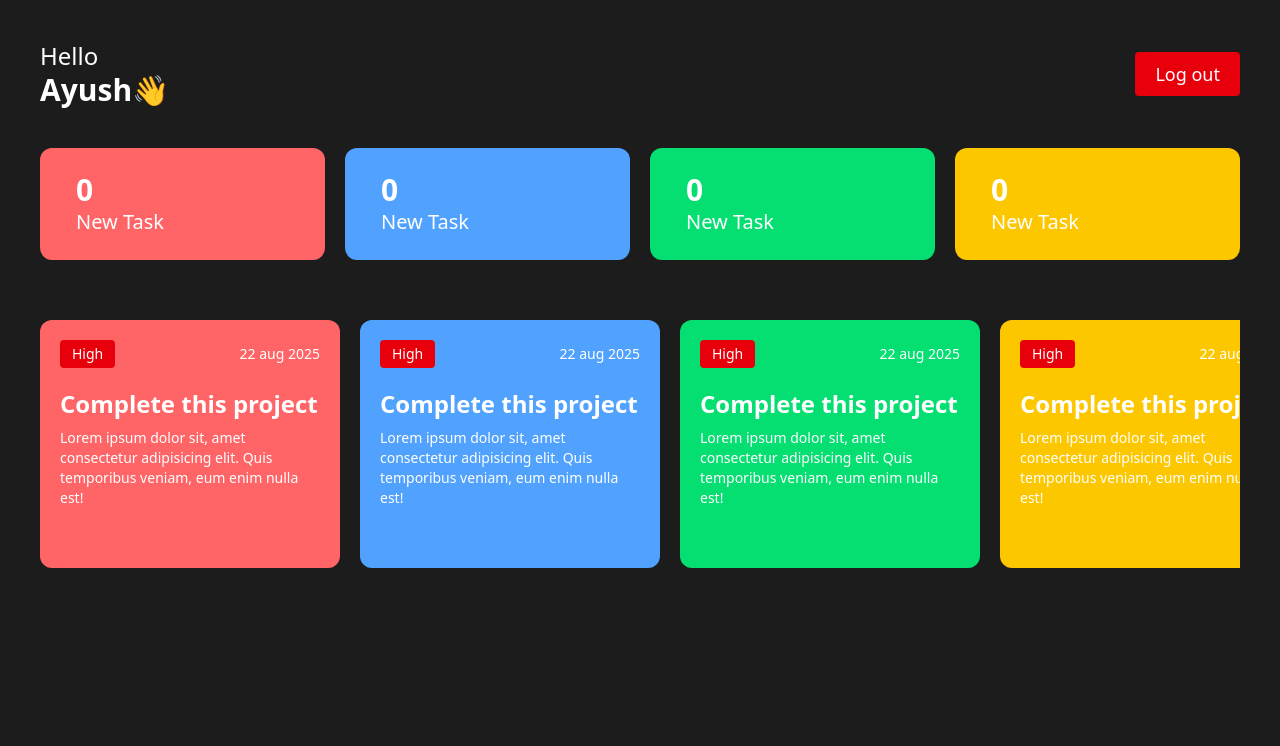
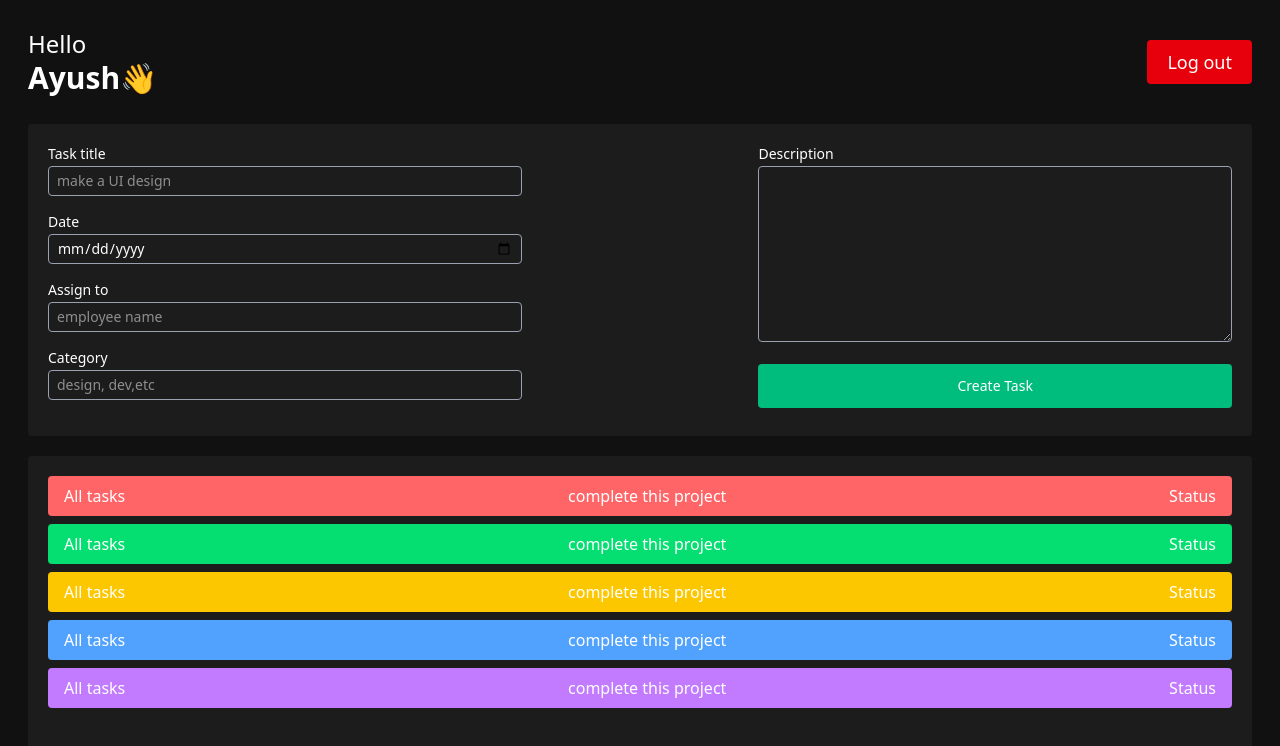
Before and after one commit to AyushWalke/Employee-management-System, a React (Vite) app: page / in a window 1280 px wide. Shown: the top 746 px of the page. Built offline with nearby package versions, Linux system fonts and the light colour scheme.

Commit message:
create admin dashboard

```diff
--- a/src/App.jsx
+++ b/src/App.jsx
@@ -1,12 +1,14 @@
 import React from 'react'
 import Login from './components/Auth/Login'
 import EmployeeDashboard from './components/Dashboard/EmployeeDashboard'
+import AdminDashboard from './components/Dashboard/AdminDashboard'
 
 const App = () => {
   return (
     <>
     {/* <Login /> */}
-    <EmployeeDashboard/>
+    {/* <EmployeeDashboard/> */}
+    <AdminDashboard />
     </>
   )
 }
--- a/src/components/Dashboard/AdminDashboard.jsx
+++ b/src/components/Dashboard/AdminDashboard.jsx
@@ -0,0 +1,16 @@
+import React from "react";
+import Header from "../other/Header";
+import CreateTask from "../other/CreateTask";
+import AllTask from "../other/AllTask";
+
+const AdminDashboard = () => {
+  return (
+    <div className="h-screen w-full p-7">
+      <Header />
+      <CreateTask />
+      <AllTask />
+    </div>
+  );
+};
+
+export default AdminDashboard;
--- /dev/null
+++ b/src/components/other/AllTask.jsx
@@ -0,0 +1,35 @@
+import React from 'react'
+
+const AllTask = () => {
+  return (
+    <div className='bg-[#1C1C1C] p-5 mt-5 rounded h-80 overflow-auto'>
+        <div className='bg-red-400 mb-2 py-2 px-4 flex justify-between rounded'>
+            <h2>All tasks</h2>
+            <h3>complete this project</h3>
+            <h5>Status</h5>
+        </div>
+        <div className='bg-green-400 mb-2 py-2 px-4 flex justify-between rounded'>
+            <h2>All tasks</h2>
+            <h3>complete this project</h3>
+            <h5>Status</h5>
+        </div>
+        <div className='bg-yellow-400 mb-2 py-2 px-4 flex justify-between rounded'>
+            <h2>All tasks</h2>
+            <h3>complete this project</h3>
+            <h5>Status</h5>
+        </div>
+        <div className='bg-blue-400 mb-2 py-2 px-4 flex justify-between rounded'>
+            <h2>All tasks</h2>
+            <h3>complete this project</h3>
+            <h5>Status</h5>
+        </div>
+        <div className='bg-purple-400 mb-2 py-2 px-4 flex justify-between rounded'>
+            <h2>All tasks</h2>
+            <h3>complete this project</h3>
+            <h5>Status</h5>
+        </div>
+    </div>
+  )
+}
+
+export default AllTask
--- /dev/null
+++ b/src/components/other/CreateTask.jsx
@@ -0,0 +1,41 @@
+import React from 'react'
+
+const CreateTask = () => {
+  return (
+    <div className="p-5 bg-[#1C1C1C] mt-7 rounded">
+        <form className="flex flex-wrap w-full items-start justify-between">
+          <div className="w-1/2">
+            <div>
+              <h3 className="text-sm text-gray-300 mb-0.5">Task title</h3>
+              <input className="text-sm py-1 px-2 w-4/5 rounded outline-none bg-transparent border-[1px] border-gray-400 mb-4" type="text" placeholder="make a UI design" />
+            </div>
+            <div>
+              <h3 className="text-sm text-gray-300 mb-0.5">Date</h3>
+              <input className="text-sm py-1 px-2 w-4/5 rounded outline-none bg-transparent border-[1px] border-gray-400 mb-4" type="date" />
+            </div>
+            <div>
+              <h3 className="text-sm text-gray-300 mb-0.5">Assign to</h3>
+              <input className="text-sm py-1 px-2 w-4/5 rounded outline-none bg-transparent border-[1px] border-gray-400 mb-4" type="text" placeholder="employee name" />
+            </div>
+            <div>
+              <h3 className="text-sm text-gray-300 mb-0.5">Category</h3>
+              <input className="text-sm py-1 px-2 w-4/5 rounded outline-none bg-transparent border-[1px] border-gray-400 mb-4" type="text" placeholder="design, dev,etc" />
+            </div>
+          </div>
+
+          <div className="w-2/5 flex-col items-start">
+            <h3 className="text-sm text-gray-300 mb-0.5">Description</h3>
+            <textarea
+              className="text-sm py-2 px-4 w-full h-44 rounded outline-none bg-transparent border-[1px] border-gray-400"
+              cols="30"
+              rows="10"
+            ></textarea>
+            <button className="bg-emerald-500 py-3 hover:bg-emerald-600 px-5 rounded text-sm mt-4 w-full">Create Task</button>
+          </div>
+
+        </form>
+      </div>
+  )
+}
+
+export default CreateTask
--- a/src/index.css
+++ b/src/index.css
@@ -3,13 +3,7 @@
   color: #fff;
 }
 
-html, body {
-  height: '100%';
-  width: '100%';
-}
-
 body {
-  color: #fff;
   background-color: #111;
 }
 
```
